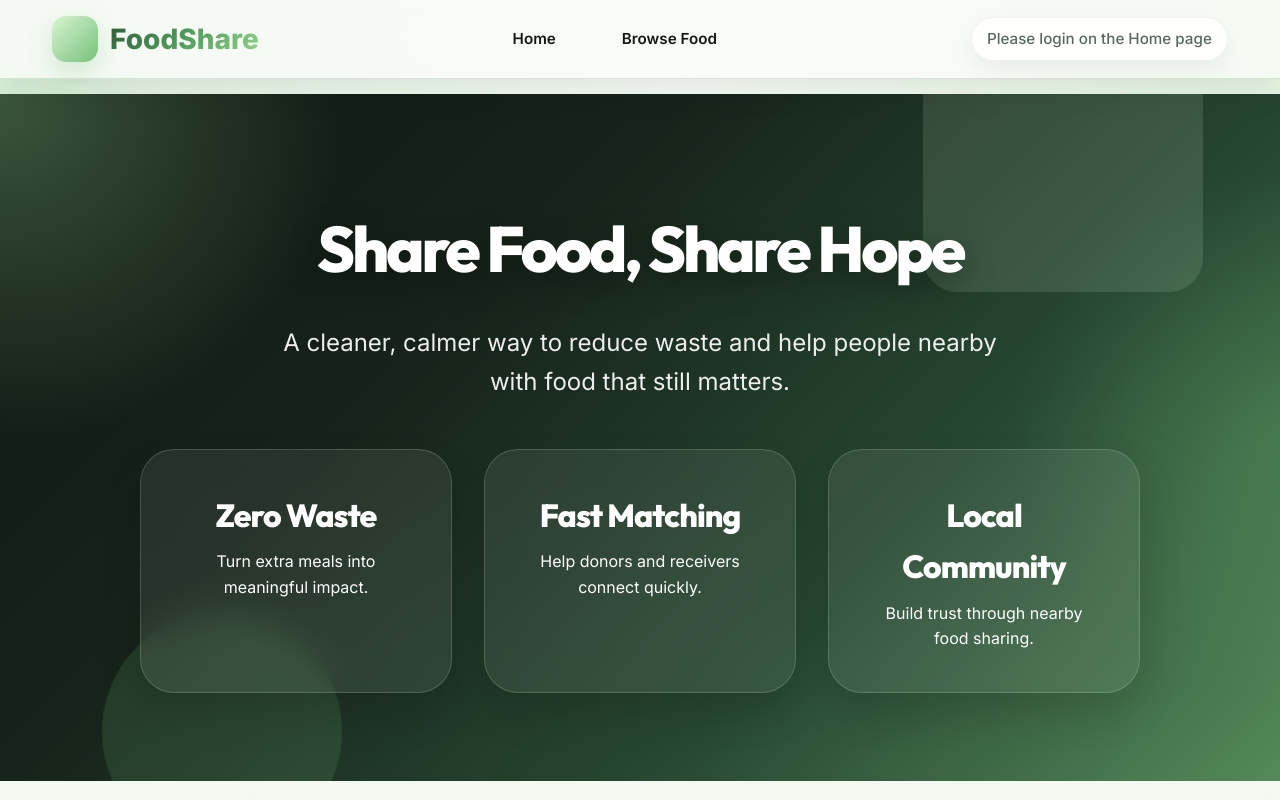
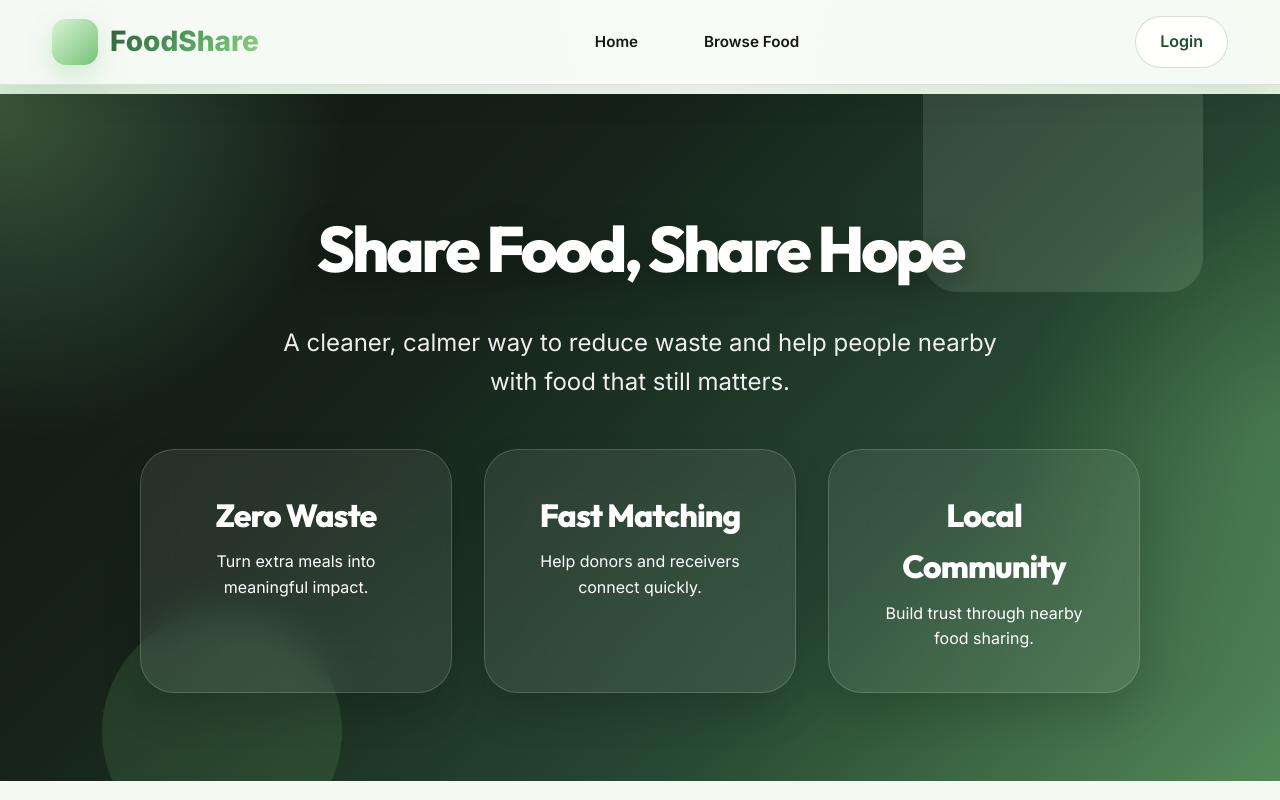
Before and after one commit to Kadam-Atharva/foodcode, a React (Vite) app in the folder food-donation-frontend/: page / in a window 1280 px wide. Shown: the top 800 px of the page. Built offline with nearby package versions, Linux system fonts and the light colour scheme.

Commit message:
feat: implement home page authentication, MongoDB configuration, and navigation component

```diff
--- a/food-donation-frontend/src/components/Navbar.js
+++ b/food-donation-frontend/src/components/Navbar.js
@@ -63,7 +63,17 @@ function Navbar({ currentUser, onLogout }) {
                             <button onClick={onLogout} className="btn btn-outline">Logout</button>
                         </div>
                     ) : (
-                        <span className="login-prompt">Please login on the Home page</span>
+                        <Link
+                            to="/"
+                            className="btn btn-outline"
+                            onClick={() => {
+                                setTimeout(() => {
+                                    document.getElementById('login-section')?.scrollIntoView({ behavior: 'smooth' });
+                                }, 100);
+                            }}
+                        >
+                            Login
+                        </Link>
                     )}
                 </div>
             </div>
--- a/food-donation-frontend/src/pages/Home.js
+++ b/food-donation-frontend/src/pages/Home.js
@@ -127,7 +127,7 @@ function Home({ onLogin }) {
                 </div>
             </section>
 
-            <section className="auth-section">
+            <section className="auth-section" id="login-section">
                 <div className="auth-container">
                     <div className="auth-toggle">
                         <button
```
